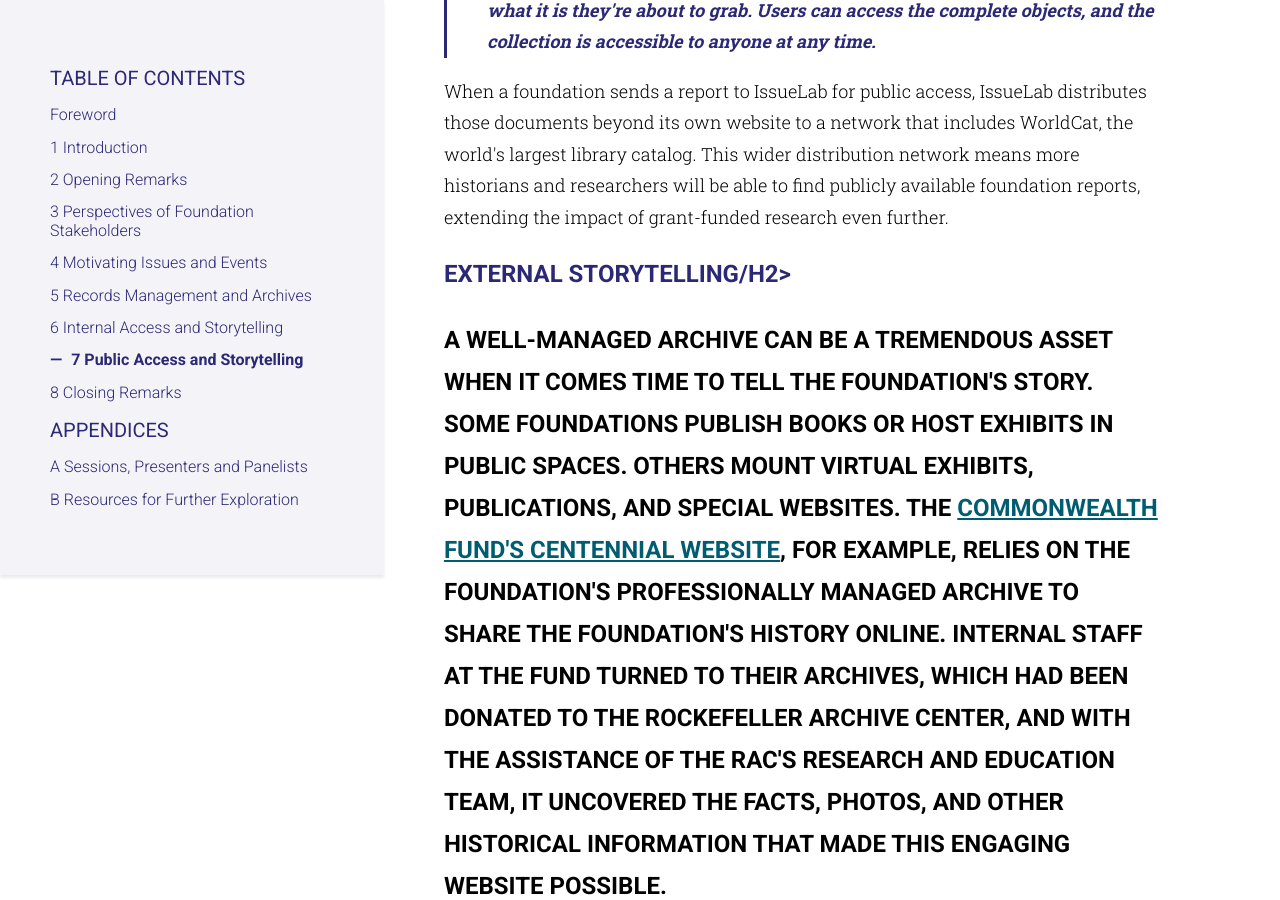
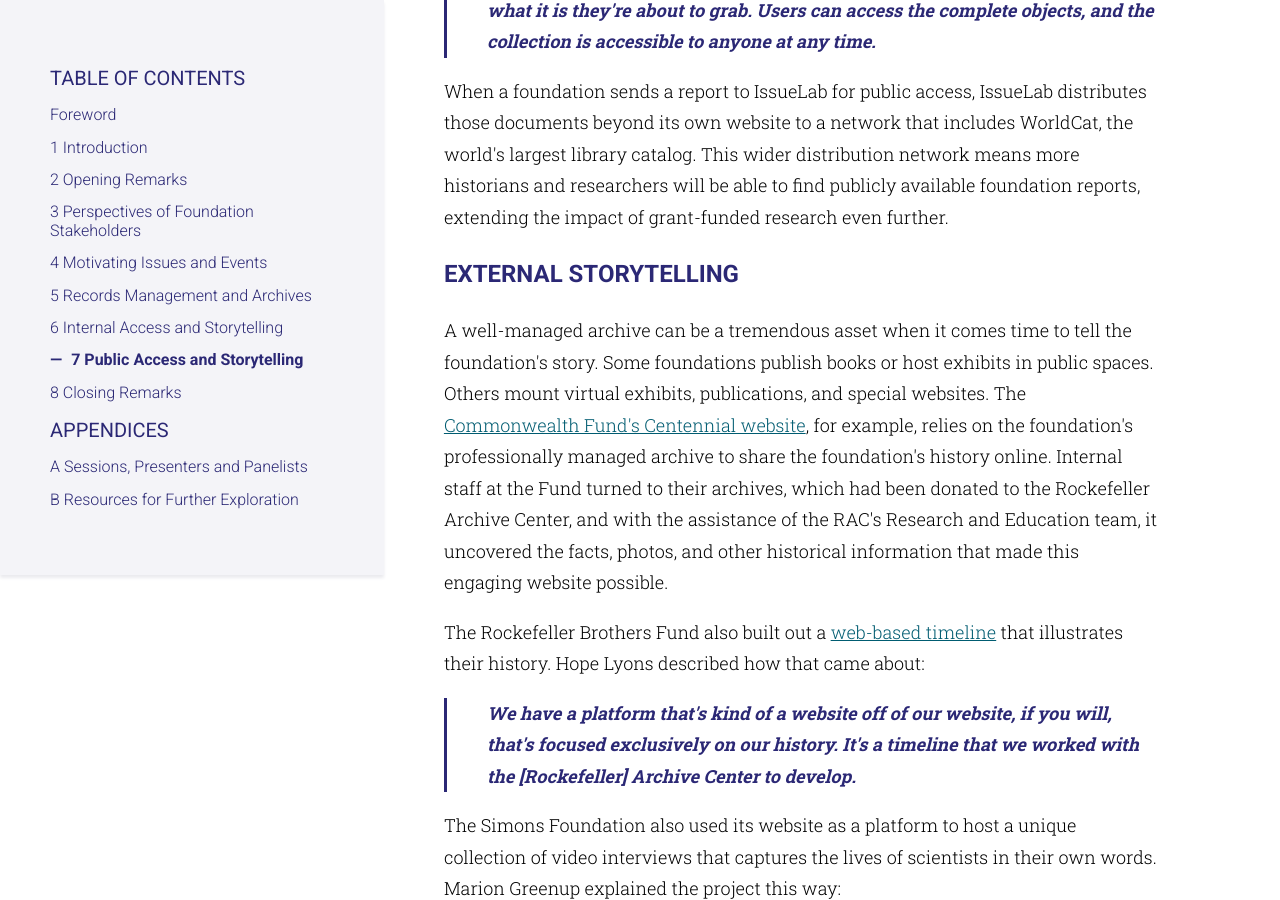
Before and after one commit to RockefellerArchiveCenter/advancing-foundation-archives, a Jekyll site: the page built from report/public-access-and-storytelling.html, in a window 1280 px wide and 900 px high, scrolled down 6891 px. Built offline with Jekyll 4.4.1, drawn with Linux system fonts in a browser that asks for light colours.

Commit message:
close tag

```diff
--- a/report/public-access-and-storytelling.html
+++ b/report/public-access-and-storytelling.html
@@ -298,7 +298,7 @@ next:
   the impact of grant-funded research even further.
 </p>
 
-<h2 id="archival-repositories">External Storytelling/h2>
+<h2 id="archival-repositories">External Storytelling</h2>
 
 <p>
   A well-managed archive can be a tremendous asset when it comes time to tell the
```
